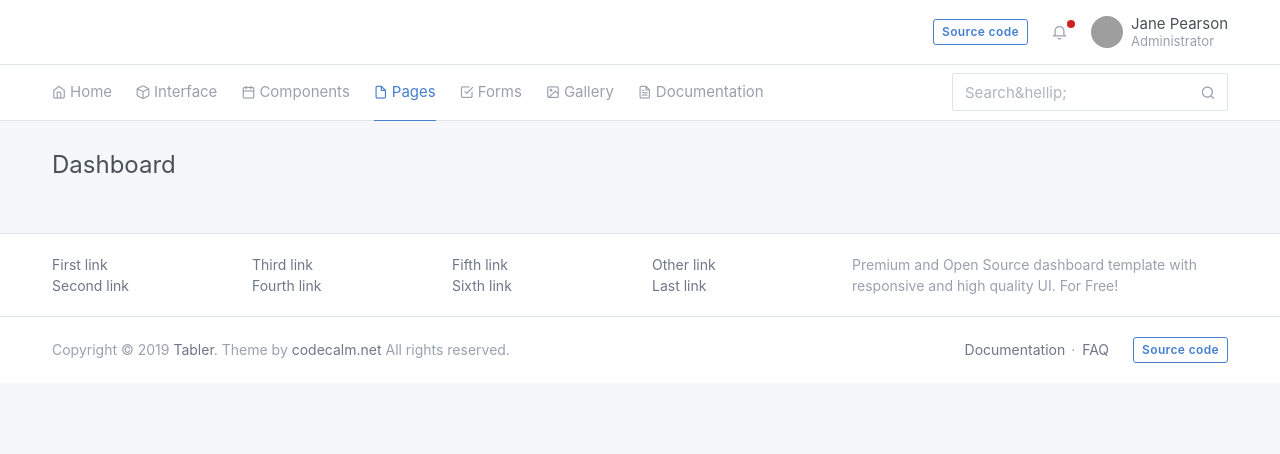
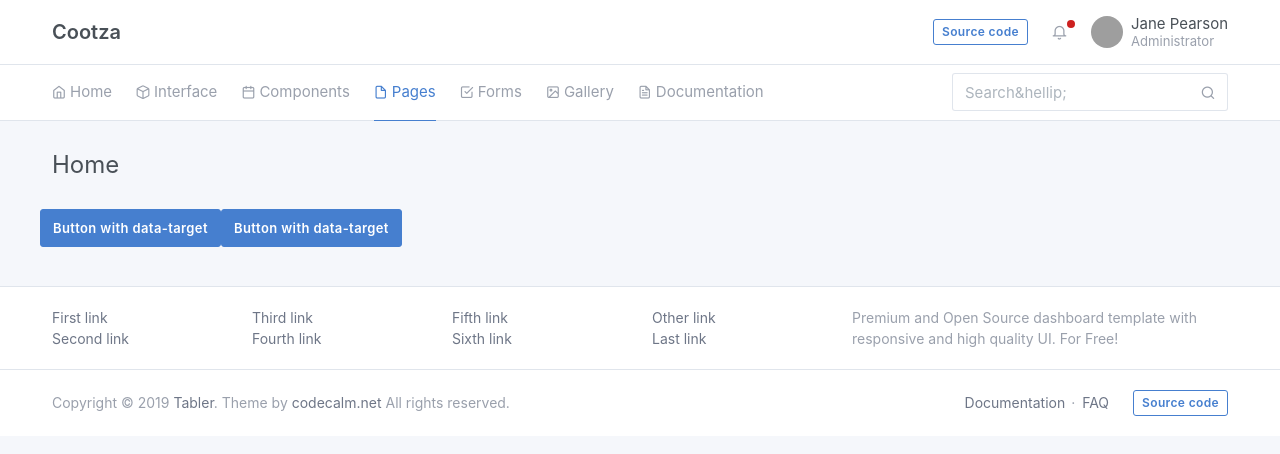
Before and after one commit to theafaid/cootza, a Nuxt app in the folder client/: page / in a window 1280 px wide. Shown: the top 454 px of the page. Built offline with nearby package versions, Linux system fonts and the light colour scheme; no server answers; grey boxes are pictures that could not be loaded.

Commit message:
axios, default index page

```diff
--- a/client/layouts/partials/Navbar.vue
+++ b/client/layouts/partials/Navbar.vue
@@ -3,9 +3,10 @@
     <div class="header py-4">
       <div class="container">
         <div class="d-flex">
-          <a class="header-brand" href="./index.html">
+          <nuxt-link class="header-brand" :to="{name: 'index'}">
+            Cootza
             <!--          <img src="./demo/brand/tabler.svg" class="header-brand-img" alt="tabler logo">-->
-          </a>
+          </nuxt-link>
           <div class="d-flex order-lg-2 ml-auto">
             <div class="nav-item d-none d-md-flex">
               <a href="https://github.com/tabler/tabler" class="btn btn-sm btn-outline-primary" target="_blank">Source code</a>
--- a/client/nuxt.config.js
+++ b/client/nuxt.config.js
@@ -61,6 +61,7 @@ export default {
   ** See https://axios.nuxtjs.org/options
   */
   axios: {
+    baseURL: 'http://cootza.test'
   },
   /*
   ** Build configuration
--- a/client/pages/index.vue
+++ b/client/pages/index.vue
@@ -2,16 +2,41 @@
   <div class="container">
     <div class="page-header">
       <h1 class="page-title">
-        Dashboard
+        Home
       </h1>
     </div>
     <div class="row row-cards">
+      <p>
+        <button class="btn btn-primary" type="button" data-toggle="collapse" data-target="#collapseExample1" aria-expanded="false" aria-controls="collapseExample">
+          Button with data-target
+        </button>
+        <button class="btn btn-primary" type="button" data-toggle="collapse" data-target="#collapseExample2" aria-expanded="false" aria-controls="collapseExample">
+          Button with data-target
+        </button>
+      </p>
+      <div class="collapse" id="collapseExample1">
+        <div class="card card-body">
+          one
+          Anim pariatur cliche reprehenderit, enim eiusmod high life accusamus terry richardson ad squid. Nihil anim keffiyeh helvetica, craft beer labore wes anderson cred nesciunt sapiente ea proident.
+        </div>
+      </div>
+      <div class="collapse" id="collapseExample2">
+        <div class="card card-body">
+          two
+          Anim pariatur cliche reprehenderit, enim eiusmod high life accusamus terry richardson ad squid. Nihil anim keffiyeh helvetica, craft beer labore wes anderson cred nesciunt sapiente ea proident.
+        </div>
+      </div>
     </div>
   </div>
 </template>
 
 <script>
   export default {
-
+    mounted(){
+      this.$axios.$get('categories')
+        .then(response => {
+          console.log(response);
+        });
+    }
   }
 </script>
```
